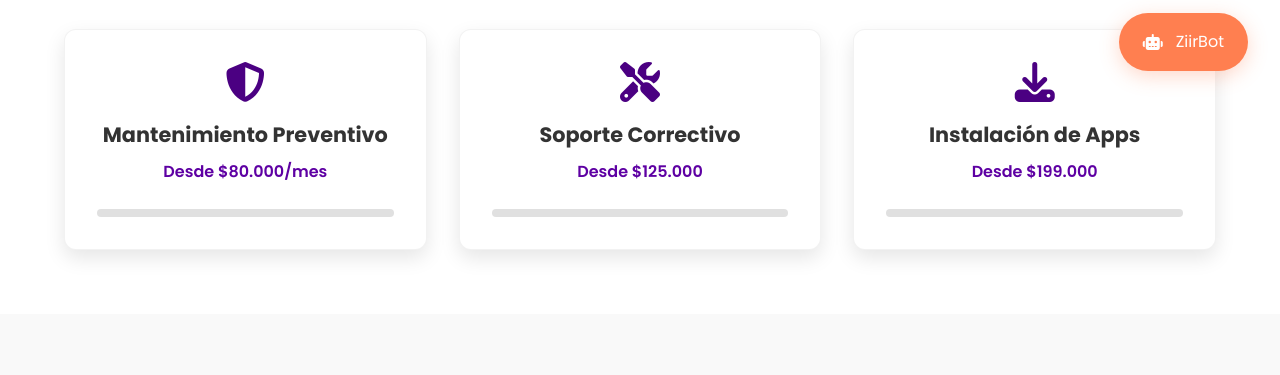
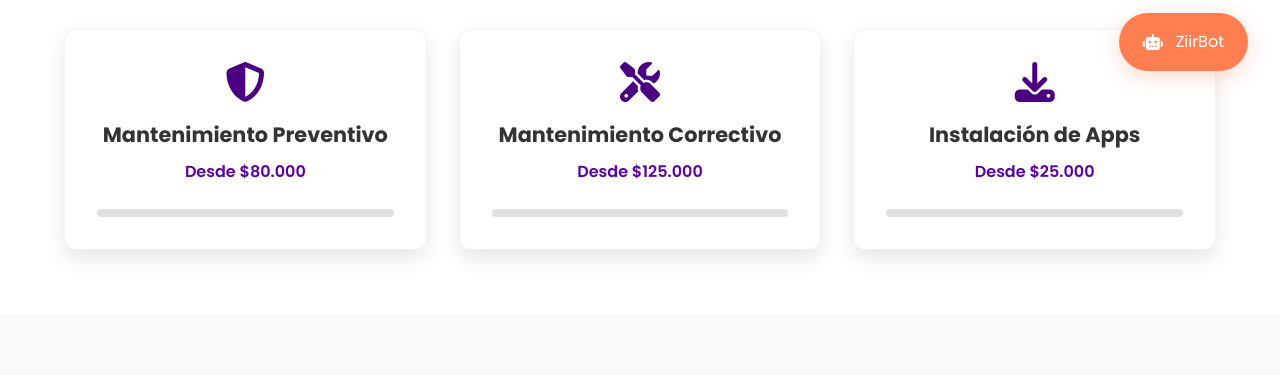
Before and after one commit to Ziirjake/Ziirtech, a plain HTML site: page index.html in a window 1280 px wide. Shown: the part 697-1072 px from the top of the page. Drawn offline with Linux system fonts and the light colour scheme.

Commit message:
Update index.html

```diff
--- a/index.html
+++ b/index.html
@@ -44,19 +44,19 @@
             <div class="service-card" onclick="openModal('preventivo')">
                 <i class="fas fa-shield-alt"></i>
                 <h3>Mantenimiento Preventivo</h3>
-                <p>Desde $80.000/mes</p>
+                <p>Desde $80.000</p>
                 <div class="progress-bar" data-progress="80"></div>
             </div>
             <div class="service-card" onclick="openModal('correctivo')">
                 <i class="fas fa-tools"></i>
-                <h3>Soporte Correctivo</h3>
+                <h3>Mantenimiento Correctivo</h3>
                 <p>Desde $125.000</p>
                 <div class="progress-bar" data-progress="65"></div>
             </div>
             <div class="service-card" onclick="openModal('apps')">
                 <i class="fas fa-download"></i>
                 <h3>Instalación de Apps</h3>
-                <p>Desde $199.000</p>
+                <p>Desde $25.000</p>
                 <div class="progress-bar" data-progress="90"></div>
             </div>
         </div>
```
